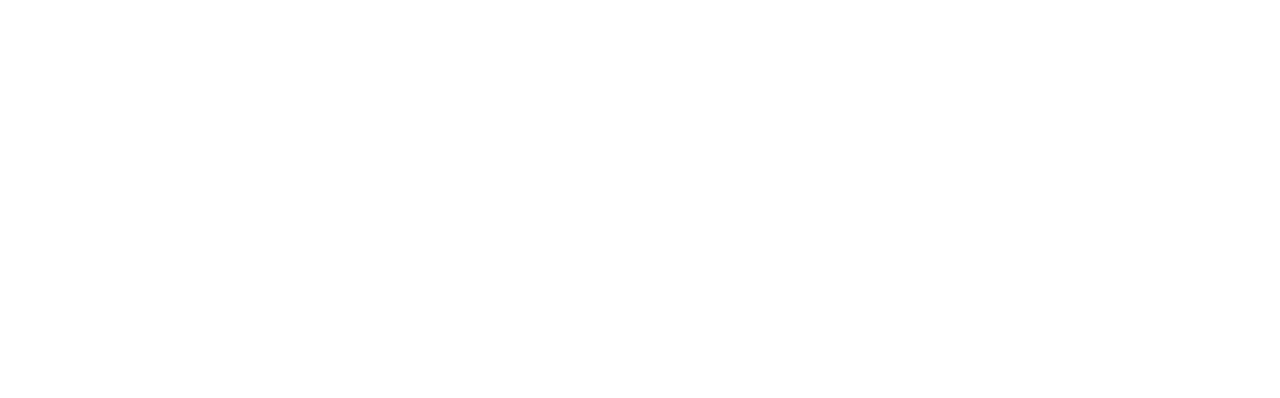
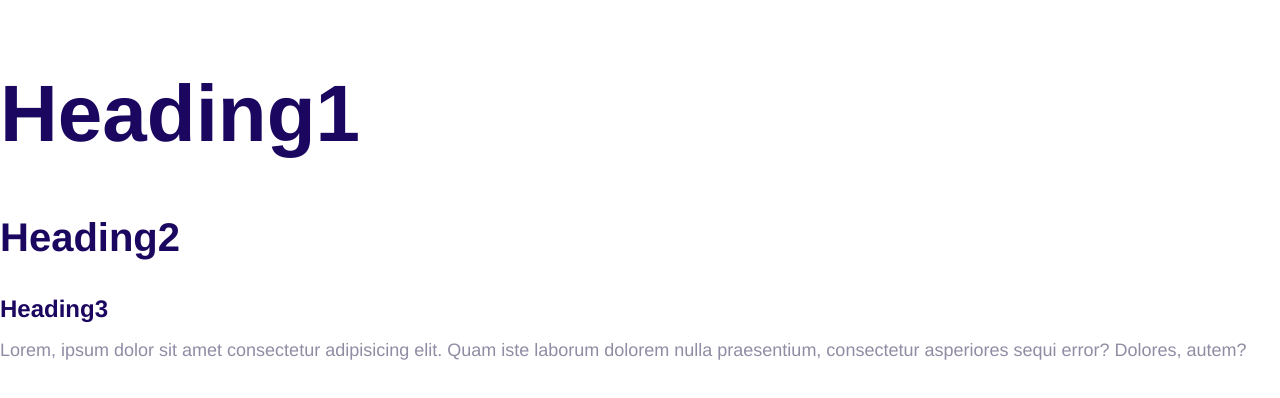
Before and after one commit to erutuzz/First-font-end-exercise-from-Mosh, a plain HTML site: page index.html in a window 1280 px wide. Drawn offline with Linux system fonts and the light colour scheme.

Commit message:
Define the styles for the fonts

```diff
--- a/css/style.css
+++ b/css/style.css
@@ -1,7 +1,48 @@
-.root {
+html {
+  font-size: 62.5%;
+}
+:root {
   --color-primary: #2584ff;
   --color-secondary: #00d9ff;
   --color-accent: #ff3400;
-  --color-heading: #210e6b;
+  --color-heading: #1b0760;
   --color-body: #918ca4;
 }
+body {
+  font-family: inter Arial, Helvetica, sans-serif;
+  color: var(--color-body);
+  line-height: 1.5;
+  font-size: 1.8rem;
+}
+h1,
+h2,
+h3 {
+  color: var(--color-heading);
+  margin-bottom: 1rem;
+}
+h1 {
+  font-size: 8rem;
+}
+h2 {
+  font-size: 4rem;
+}
+h3 {
+  font-size: 2.4rem;
+}
+p {
+  margin-top: 0;
+}
+@media screen and (max-width: 768px) {
+  body {
+    font-size: 2.4rem;
+  }
+  h1 {
+    font-size: 7rem;
+  }
+  h2 {
+    font-size: 4rem;
+  }
+  h3 {
+    font-size: 3rem;
+  }
+}
--- a/index.html
+++ b/index.html
@@ -7,6 +7,21 @@
     <title>Document</title>
     <link rel="stylesheet" href="css/normalize.css" />
     <link rel="stylesheet" href="css/style.css" />
+    <link rel="preconnect" href="https://fonts.googleapis.com" />
+    <link rel="preconnect" href="https://fonts.gstatic.com" crossorigin />
+    <link
+      href="https://fonts.googleapis.com/css2?family=Dancing+Script:wght@400;700&family=Inter:wght@400;700&display=swap"
+      rel="stylesheet"
+    />
   </head>
-  <body></body>
+  <body>
+    <h1>Heading1</h1>
+    <h2>Heading2</h2>
+    <h3>Heading3</h3>
+    <p>
+      Lorem, ipsum dolor sit amet consectetur adipisicing elit. Quam iste
+      laborum dolorem nulla praesentium, consectetur asperiores sequi error?
+      Dolores, autem?
+    </p>
+  </body>
 </html>
```
